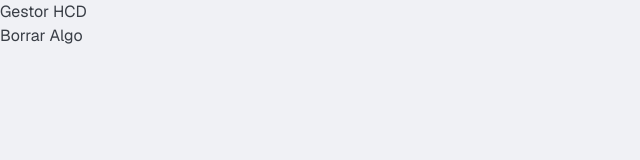
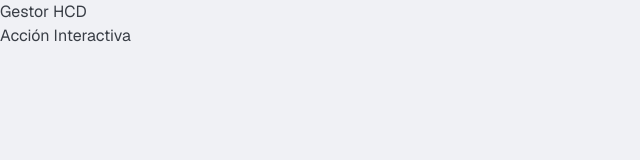
Before and after one commit to matute50/studio, a Next.js app: page /gestor-hcd in a window 1280 px wide. Shown: the top 160 px of the page, without its empty margins (0-640 px from the left). Built offline with nearby package versions, Linux system fonts and the light colour scheme.

Commit message:
feat: Convertir gestor-hcd a Client Component para interactividad

```diff
--- a/src/app/gestor-hcd/page.tsx
+++ b/src/app/gestor-hcd/page.tsx
@@ -1,21 +1,18 @@
-// Imagina que tu código original era algo así:
-async function handleDelete() {
-  const response = await fetch('/api/tu-endpoint', {
-    method: 'DELETE', // <-- ESTA ES LA LÍNEA CORRECTA DENTRO DE SU CONTEXTO
-    headers: {
-      'Content-Type': 'application/json',
-    },
-  });
-  // ... resto de tu lógica
-}
 
-// Y todo esto dentro de tu componente de página de React/Next.js
+"use client";
+
+import React, { useState } from 'react';
+
 export default function GestorHcdPage() {
+
+  const handleClick = () => {
+    console.log("Botón presionado!");
+  };
+
   return (
     <div>
       <h1>Gestor HCD</h1>
-      <button onClick={handleDelete}>Borrar Algo</button>
-      {/* ... resto de tu JSX */}
+      <button onClick={handleClick}>Acción Interactiva</button>
     </div>
   );
 }
```
